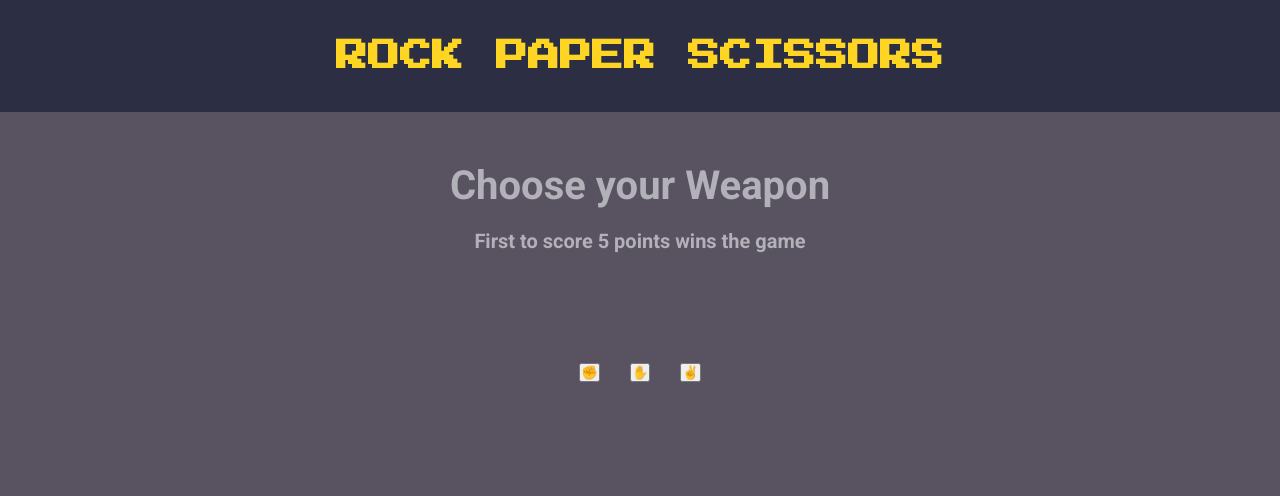
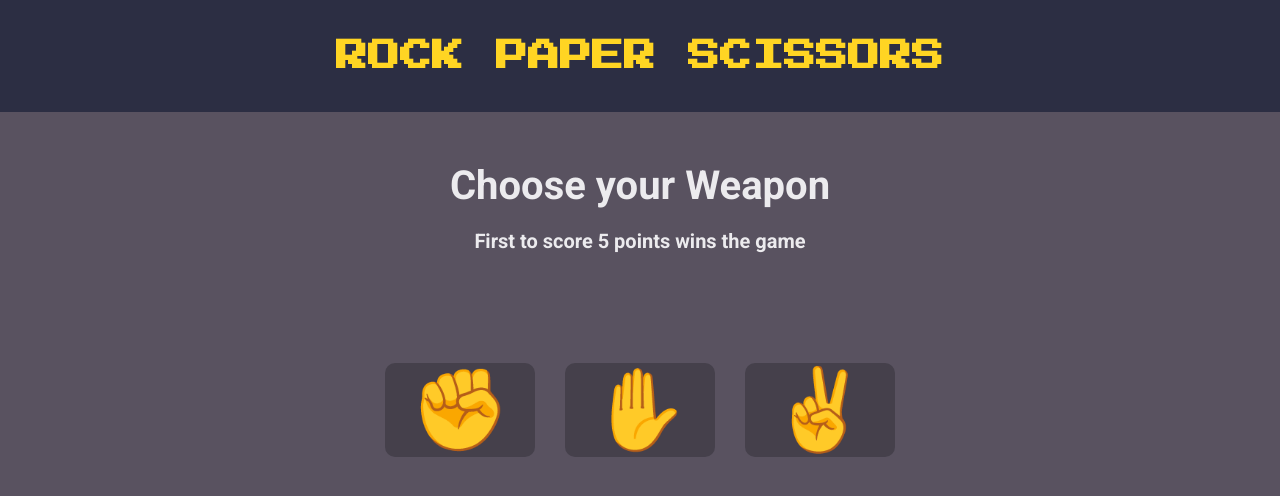
Before and after one commit to Johnlimster/RockPaperScissor, a plain HTML site: page index.html in a window 1280 px wide. Drawn offline with Linux system fonts and the light colour scheme.

Commit message:
Add styling to box

```diff
--- a/styles.css
+++ b/styles.css
@@ -20,7 +20,7 @@
 }
 
 p {
-  color: #b2b1b9;
+  color: #ecebee;
   font-size: 40px;
   font-family: "Roboto", sans-serif;
   padding-top: 20px;
@@ -38,3 +38,17 @@ p {
   gap: 30px;
   padding-top: 80px;
 }
+
+button {
+  font-size: 80px;
+  width: 150px;
+  height: 150px;
+  max-height: fit-content;
+  border-radius: 10px;
+  border: 0;
+  background-color: #45404b;
+}
+
+button:hover {
+  background-color: #4f4955;
+}
```
